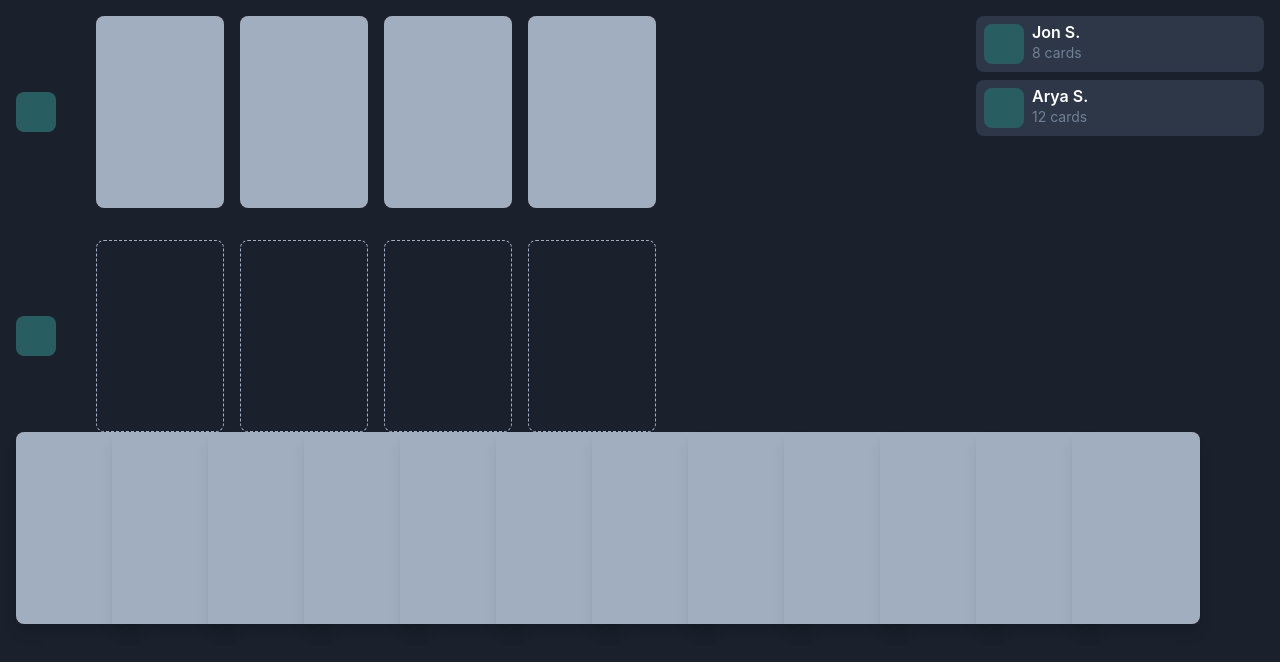
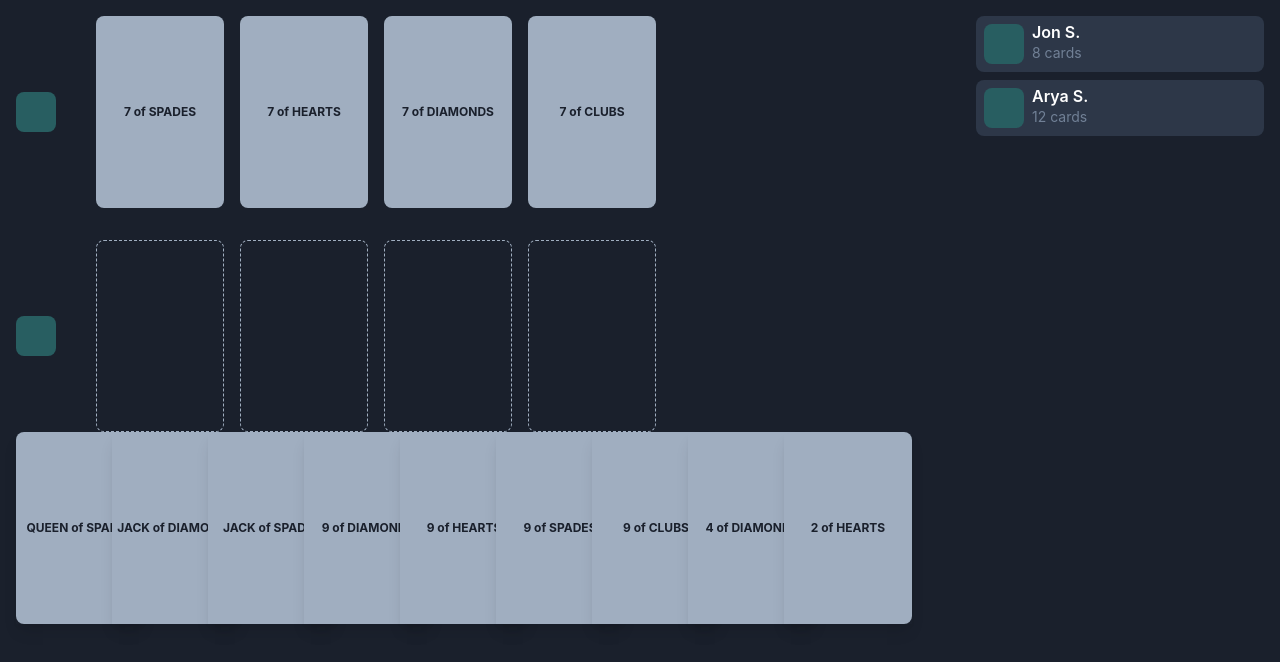
Before and after one commit to rubyistdotjs/president-card-game, a React (Create React App) app: page / in a window 1280 px wide. Shown: the top 662 px of the page. Built offline with nearby package versions, Linux system fonts and the light colour scheme.

Commit message:
Mock data

```diff
--- a/src/App.tsx
+++ b/src/App.tsx
@@ -1,4 +1,28 @@
 import React from 'react';
+
+type Card = {
+  symbol: string;
+  rank: string;
+};
+
+const stashedCards: Card[] = [
+  { symbol: 'SPADES', rank: '7' },
+  { symbol: 'HEARTS', rank: '7' },
+  { symbol: 'DIAMONDS', rank: '7' },
+  { symbol: 'CLUBS', rank: '7' },
+];
+
+const handCards: Card[] = [
+  { symbol: 'SPADES', rank: 'QUEEN' },
+  { symbol: 'DIAMONDS', rank: 'JACK' },
+  { symbol: 'SPADES', rank: 'JACK' },
+  { symbol: 'DIAMONDS', rank: '9' },
+  { symbol: 'HEARTS', rank: '9' },
+  { symbol: 'SPADES', rank: '9' },
+  { symbol: 'CLUBS', rank: '9' },
+  { symbol: 'DIAMONDS', rank: '4' },
+  { symbol: 'HEARTS', rank: '2' },
+];
 
 type AvatarProps = {
   size: number;
@@ -32,8 +56,14 @@ function Player({ username, remainingCards }: PlayerProps) {
   );
 }
 
-function Card() {
-  return <div className="w-32 h-48 rounded-lg bg-gray-500"></div>;
+function Card({ symbol, rank }: Card) {
+  return (
+    <div className="flex items-center justify-center w-32 h-48 rounded-lg bg-gray-500">
+      <span className="text-gray-900 text-xs font-bold">
+        {rank} of {symbol}
+      </span>
+    </div>
+  );
 }
 
 function Dropzone() {
@@ -43,15 +73,15 @@ function Dropzone() {
 }
 
 type StackProps = {
-  cards: number;
+  cards: Card[];
 };
 
 function Stack({ cards }: StackProps) {
   return (
     <div className="flex flex-row">
-      {new Array(cards).fill(null).map((_: null, index: number) => (
+      {cards.map((card: Card, index: number) => (
         <div key={`stacked-card-${index}`} className="mr-4">
-          <Card />
+          <Card symbol={card.symbol} rank={card.rank} />
         </div>
       ))}
     </div>
@@ -62,7 +92,7 @@ type DropzoneStackProps = {
   cards: number;
 };
 
-function DropzoneStack({ cards }: StackProps) {
+function DropzoneStack({ cards }: DropzoneStackProps) {
   return (
     <div className="flex flex-row">
       {new Array(cards).fill(null).map((_: null, index: number) => (
@@ -81,7 +111,7 @@ function Board() {
         <div className="mr-8">
           <Avatar size={10} />
         </div>
-        <Stack cards={4} />
+        <Stack cards={stashedCards} />
       </div>
       <div className="flex flex-row items-center mt-8">
         <div className="mr-8">
@@ -94,15 +124,15 @@ function Board() {
 }
 
 type HandProps = {
-  cards: number;
+  cards: Card[];
 };
 
 function Hand({ cards }: HandProps) {
   return (
     <div className="flex flex-row -mb-10">
-      {new Array(cards).fill(null).map((_: null, index: number) => (
+      {cards.map((card: Card, index: number) => (
         <div key={`hand-card-${index}`} className="-mr-8 shadow-lg">
-          <Card />
+          <Card symbol={card.symbol} rank={card.rank} />
         </div>
       ))}
     </div>
@@ -115,7 +145,7 @@ function App() {
       <div className="flex flex-row w-full min-h-screen">
         <div className="w-9/12 h-full p-4">
           <Board />
-          <Hand cards={12} />
+          <Hand cards={handCards} />
         </div>
         <div className="w-3/12 h-full p-4">
           <Player username="Jon S." remainingCards={8} />
```
